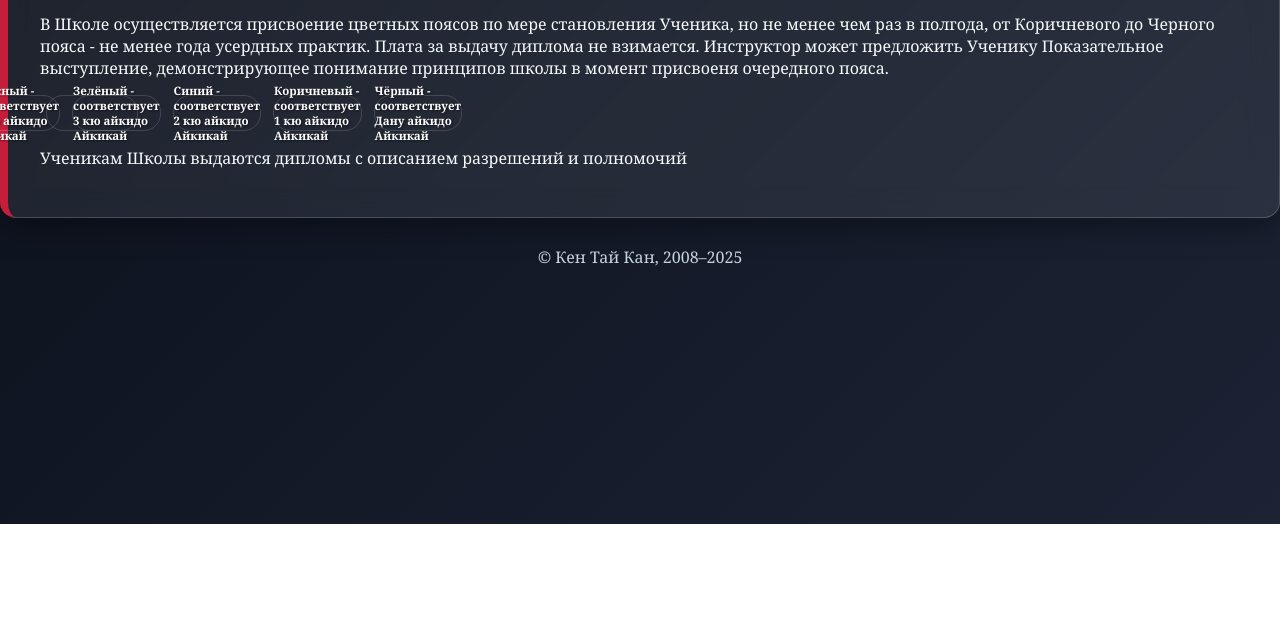
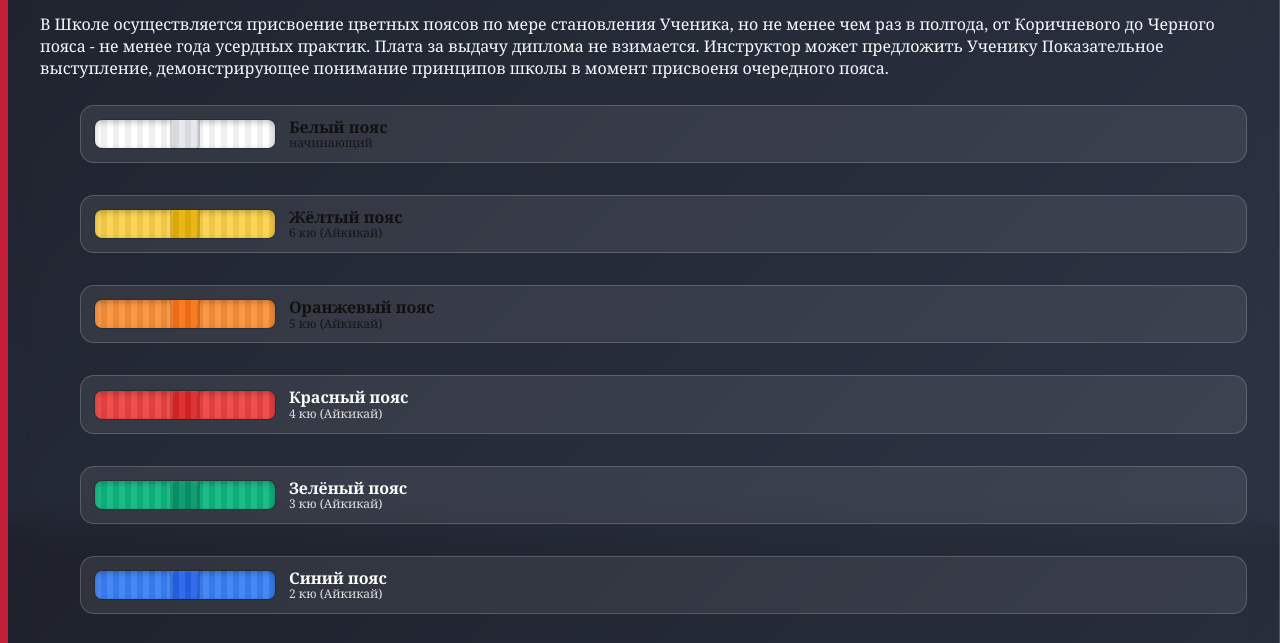
Before and after one commit to zoland/KenTaiKan, a plain HTML site: page pages/ascat.html in a window 1280 px wide. Shown: the part 276-919 px from the top of the page. Before the commit the page ends 800 px from the top, so only its background shows below. Drawn offline with Linux system fonts and the light colour scheme.

Commit message:
Пояса 2

```diff
--- a/assets/styles.css
+++ b/assets/styles.css
@@ -160,7 +160,7 @@ li {
   color: var(--text-primary);
 }
 
-/* Пояса */
+/* Пояса
 .belt-progression {
   display: flex; justify-content: space-between; margin: 20px 0; flex-wrap: wrap;
 }
@@ -179,7 +179,7 @@ li {
 .belt.blue   { background: #4169e1; }
 .belt.brown  { background: #8b4513; }
 .belt.black  { background: #000000; }
-
+ */
 /* Цитаты */
 .quote {
   background: var(--glass-bg);
@@ -303,3 +303,85 @@ li {
   .site-header { gap: 12px; padding: 10px 16px; }
   .logo-link img { height: 44px; }
 }
+
+/* ---------- Belts (пояса) ---------- */
+.belts {
+  display: grid;
+  gap: 12px;
+  margin: 16px 0 8px;
+}
+
+.belt-item {
+  display: flex;
+  align-items: center;
+  gap: 14px;
+  padding: 12px 14px;
+  border-radius: 14px;
+  background: var(--glass-bg, rgba(255,255,255,0.04));
+  border: 1px solid var(--glass-border, rgba(0,0,0,0.12));
+}
+
+.belt-visual {
+  position: relative;
+  width: 180px;
+  height: 28px;
+  border-radius: 7px;
+  background: var(--belt-color, #ccc);
+  box-shadow:
+    inset 0 2px 6px rgba(0,0,0,0.25),
+    0 0 0 1px rgba(0,0,0,0.2);
+  overflow: hidden;
+}
+/* Лёгкая “текстура” ткани */
+.belt-visual::after {
+  content: "";
+  position: absolute; inset: 0;
+  background: repeating-linear-gradient(
+    90deg,
+    rgba(255,255,255,0.06), rgba(255,255,255,0.06) 6px,
+    rgba(0,0,0,0.06) 6px, rgba(0,0,0,0.06) 12px
+  );
+  pointer-events: none;
+}
+/* Узел по центру */
+.belt-visual::before {
+  content: "";
+  position: absolute;
+  left: 50%; top: -2px;
+  transform: translateX(-50%);
+  width: 28px; height: 32px;
+  border-radius: 5px;
+  background: var(--belt-knot, rgba(0,0,0,0.25));
+  box-shadow:
+    inset 0 1px 3px rgba(255,255,255,0.25),
+    inset 0 -1px 3px rgba(0,0,0,0.25),
+    0 0 0 1px rgba(0,0,0,0.2);
+}
+
+.belt-text {
+  line-height: 1.15;
+}
+.belt-name {
+  font-weight: 700;
+  color: var(--belt-ink, #fff);
+}
+.belt-kyu {
+  font-size: 12px;
+  opacity: 0.85;
+  color: var(--belt-ink, #fff);
+}
+
+/* Цвета поясов (настройки тона узла и читаемости текста) */
+.belt-item[data-color="white"]  { --belt-color: #ffffff; --belt-knot: #e5e7eb; --belt-ink:#111; }
+.belt-item[data-color="yellow"] { --belt-color: #FCD34D; --belt-knot: #EAB308; --belt-ink:#111; }
+.belt-item[data-color="orange"] { --belt-color: #FB923C; --belt-knot: #F97316; --belt-ink:#111; }
+.belt-item[data-color="red"]    { --belt-color: #EF4444; --belt-knot: #DC2626; --belt-ink:#fff; }
+.belt-item[data-color="green"]  { --belt-color: #10B981; --belt-knot: #059669; --belt-ink:#fff; }
+.belt-item[data-color="blue"]   { --belt-color: #3B82F6; --belt-knot: #2563EB; --belt-ink:#fff; }
+.belt-item[data-color="brown"]  { --belt-color: #8B5E3C; --belt-knot: #6D472C; --belt-ink:#fff; }
+.belt-item[data-color="black"]  { --belt-color: #111111; --belt-knot: #000000; --belt-ink:#fff; }
+
+@media (max-width: 600px) {
+  .belt-item { padding: 10px 12px; gap: 12px; }
+  .belt-visual { width: 150px; height: 26px; }
+}
--- a/pages/ascat.html
+++ b/pages/ascat.html
@@ -28,16 +28,71 @@
             <h1>Алтайская школа айкидо Айкикай (Аскат)</h1>
             <p>Руководитель: Золотарёв Андрей</p>
             <p>В Школе осуществляется присвоение цветных поясов по мере становления Ученика, но не менее чем раз в полгода, от Коричневого до Черного пояса - не менее года усердных практик. Плата за выдачу диплома не взимается. Инструктор может предложить Ученику Показательное выступление, демонстрирующее понимание принципов школы в момент присвоеня очередного пояса.</p>
-            <div class="belt">
-                <div class="belt.white">Белый</div>
-                <div class="belt.yellow">Жёлтый    - соответствует 6 кю айкидо Айкикай</div>
-                <div class="belt b-orange">Оранжевый - соответствует 5 кю айкидо Айкикай</div>
-                <div class="belt b-red">Красный      - соответствует 4 кю айкидо Айкикай</div>
-                <div class="belt b-green">Зелёный    - соответствует 3 кю айкидо Айкикай</div>
-                <div class="belt b-blue">Синий       - соответствует 2 кю айкидо Айкикай</div>
-                <div class="belt b-brown">Коричневый - соответствует 1 кю айкидо Айкикай</div>
-                <div class="belt b-black">Чёрный     - соответствует Дану айкидо Айкикай</div>
-            </div>
+            <ol class="belts">
+              <li class="belt-item" data-color="white" aria-label="Белый пояс — начинающий">
+                <div class="belt-visual" aria-hidden="true"></div>
+                <div class="belt-text">
+                  <div class="belt-name">Белый пояс</div>
+                  <div class="belt-kyu">начинающий</div>
+                </div>
+              </li>
+
+              <li class="belt-item" data-color="yellow" aria-label="Жёлтый пояс — 6 кю Айкикай">
+                <div class="belt-visual" aria-hidden="true"></div>
+                <div class="belt-text">
+                  <div class="belt-name">Жёлтый пояс</div>
+                  <div class="belt-kyu">6 кю (Айкикай)</div>
+                </div>
+              </li>
+
+              <li class="belt-item" data-color="orange" aria-label="Оранжевый пояс — 5 кю Айкикай">
+                <div class="belt-visual" aria-hidden="true"></div>
+                <div class="belt-text">
+                  <div class="belt-name">Оранжевый пояс</div>
+                  <div class="belt-kyu">5 кю (Айкикай)</div>
+                </div>
+              </li>
+
+              <li class="belt-item" data-color="red" aria-label="Красный пояс — 4 кю Айкикай">
+                <div class="belt-visual" aria-hidden="true"></div>
+                <div class="belt-text">
+                  <div class="belt-name">Красный пояс</div>
+                  <div class="belt-kyu">4 кю (Айкикай)</div>
+                </div>
+              </li>
+
+              <li class="belt-item" data-color="green" aria-label="Зелёный пояс — 3 кю Айкикай">
+                <div class="belt-visual" aria-hidden="true"></div>
+                <div class="belt-text">
+                  <div class="belt-name">Зелёный пояс</div>
+                  <div class="belt-kyu">3 кю (Айкикай)</div>
+                </div>
+              </li>
+
+              <li class="belt-item" data-color="blue" aria-label="Синий пояс — 2 кю Айкикай">
+                <div class="belt-visual" aria-hidden="true"></div>
+                <div class="belt-text">
+                  <div class="belt-name">Синий пояс</div>
+                  <div class="belt-kyu">2 кю (Айкикай)</div>
+                </div>
+              </li>
+
+              <li class="belt-item" data-color="brown" aria-label="Коричневый пояс — 1 кю Айкикай">
+                <div class="belt-visual" aria-hidden="true"></div>
+                <div class="belt-text">
+                  <div class="belt-name">Коричневый пояс</div>
+                  <div class="belt-kyu">1 кю (Айкикай)</div>
+                </div>
+              </li>
+
+              <li class="belt-item" data-color="black" aria-label="Чёрный пояс — ДАН">
+                <div class="belt-visual" aria-hidden="true"></div>
+                <div class="belt-text">
+                  <div class="belt-name">Чёрный пояс</div>
+                  <div class="belt-kyu">Дан (1 дан и выше)</div>
+                </div>
+              </li>
+            </ol>
             <p>Ученикам Школы выдаются дипломы с описанием разрешений и полномочий</p>
         </div>
         </article>
```
